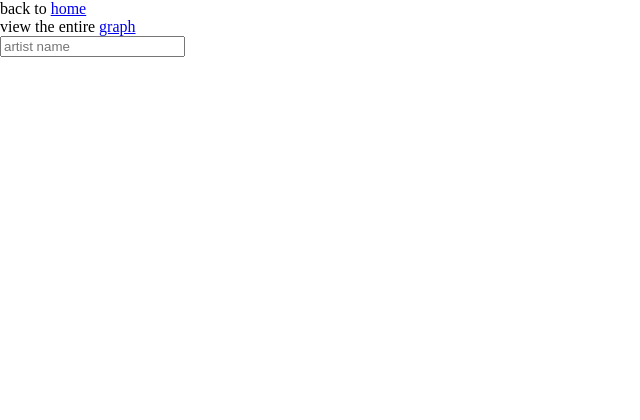
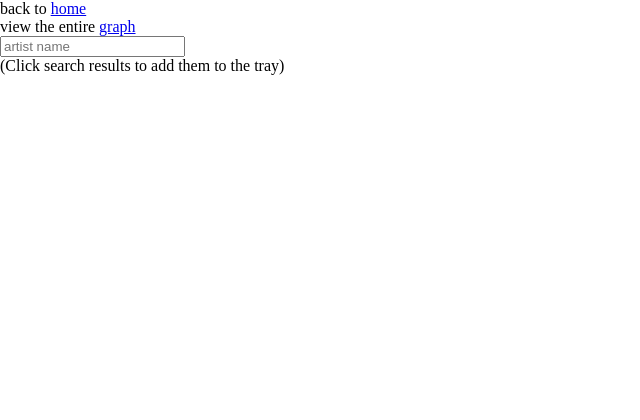
Before and after one commit to falcondai/influence-game, a Flask app: template main/templates/modify.html in a window 1280 px wide. Shown: the top 420 px of the page, without its empty margins (0-640 px from the left). Before the commit the page ends 57 px from the top, so only its background shows below. Run offline with Flask 2, Linux system fonts and the light colour scheme; the template is opened without the code that fills it, so the values that code supplies are empty; some libraries are stand-ins or nearby versions.

Commit message:
+ instructions

```diff
--- a/main/templates/modify.html
+++ b/main/templates/modify.html
@@ -102,6 +102,7 @@
   </div>
   <div class="column" id="search-wrapper">
     <input type="text" id="search-box" placeholder="artist name">
+    <div>(Click search results to add them to the tray)</div>
     <ul id="search-result">
     </ul>
   </div>
```
